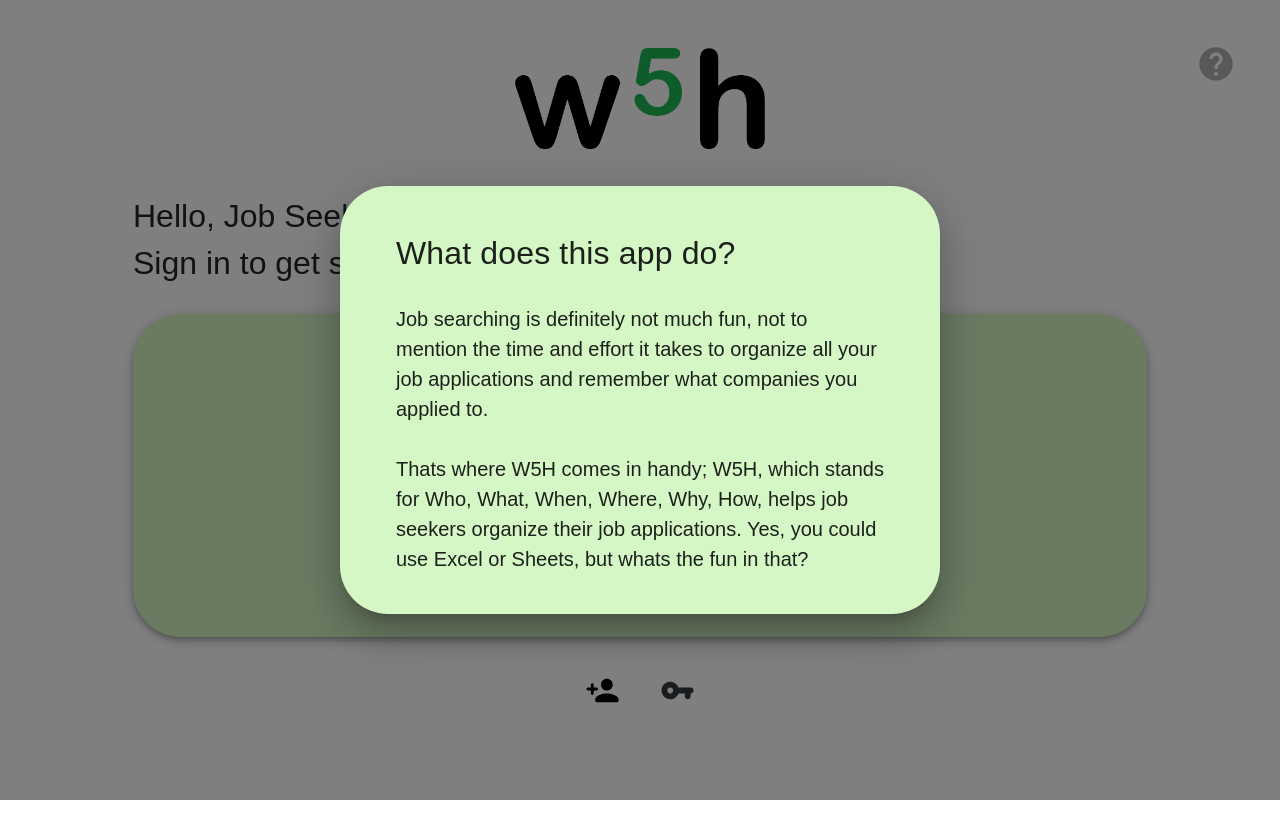
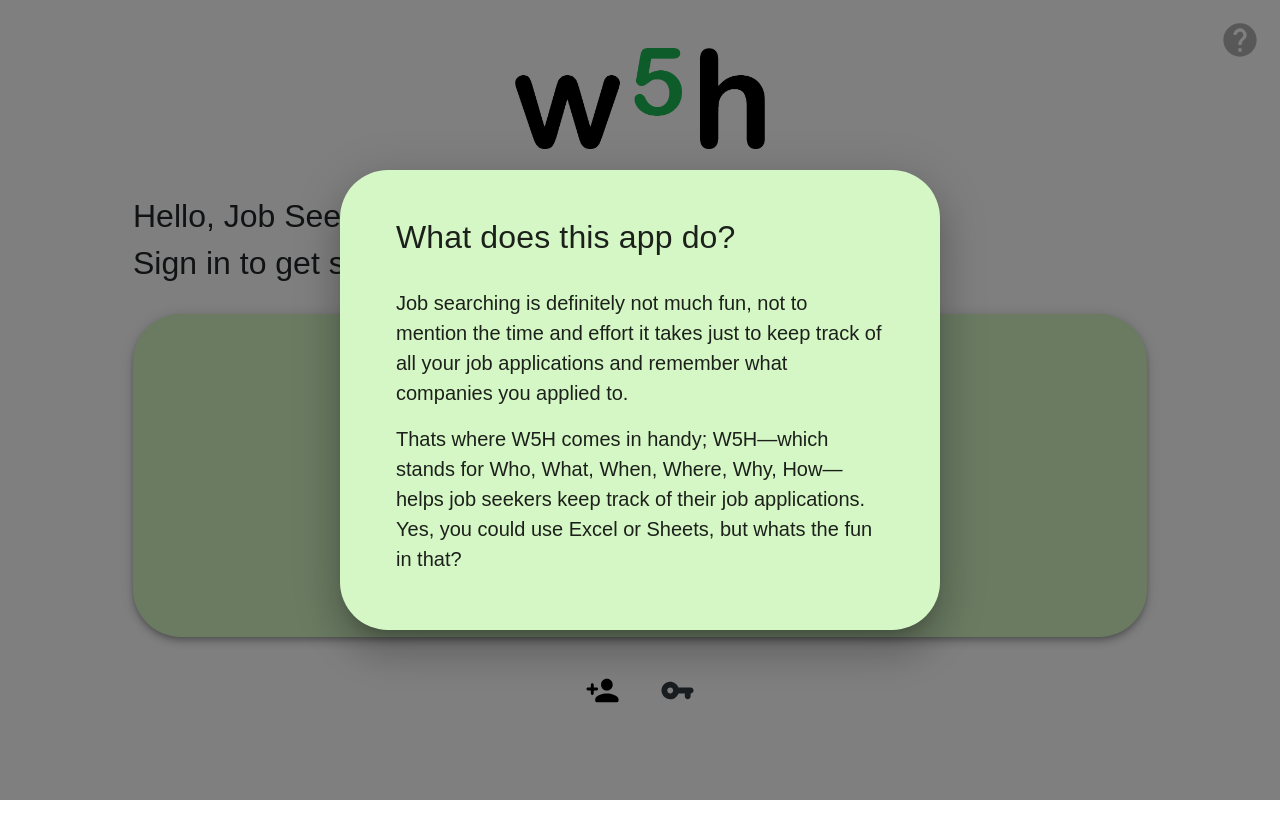
Before and after one commit to daniel-sungwon-lee/w5h, a React (Create React App) app: page /auth in a window 1280 px wide. Both pictures are taken after a click on the button 1216 px from the left and 64 px from the top of the page. Built offline with nearby package versions, Linux system fonts and the light colour scheme; a web font is replaced by a local one.

Commit message:
auth dialog edit

```diff
--- a/src/auth.jsx
+++ b/src/auth.jsx
@@ -236,8 +236,8 @@ export default class Auth extends Component {
 const useStyles = makeStyles({
   iconButton: {
     position: "absolute",
-    top: "2rem",
-    right: "2rem",
+    top: "0.5rem",
+    right: "0.5rem",
   },
   icon: {
     fontSize: "2.5rem",
@@ -268,15 +268,16 @@ function HelpDialog (props) {
           <h2>What does this app do?</h2>
         </DialogTitle>
         <DialogContent className={classes.content}>
-          Job searching is definitely not much fun, not to mention the time and
-          effort it takes to organize all your job applications and remember what
-          companies you applied to.
-          <br/>
-          <br/>
-          Thats where W5H comes in handy;
-          W5H, which stands for Who, What, When, Where, Why, How, helps job seekers
-          organize their job applications. Yes, you could use Excel or Sheets,
-          but whats the fun in that?
+          <p>
+            Job searching is definitely not much fun, not to mention the time and
+            effort it takes just to keep track of all your job applications and
+            remember what companies you applied to.
+          </p>
+          <p>
+            Thats where W5H comes in handy; W5H&mdash;which stands for Who, What,
+            When, Where, Why, How&mdash;helps job seekers keep track of their job
+            applications. Yes, you could use Excel or Sheets, but whats the fun in that?
+          </p>
         </DialogContent>
       </Dialog>
     </>
```
